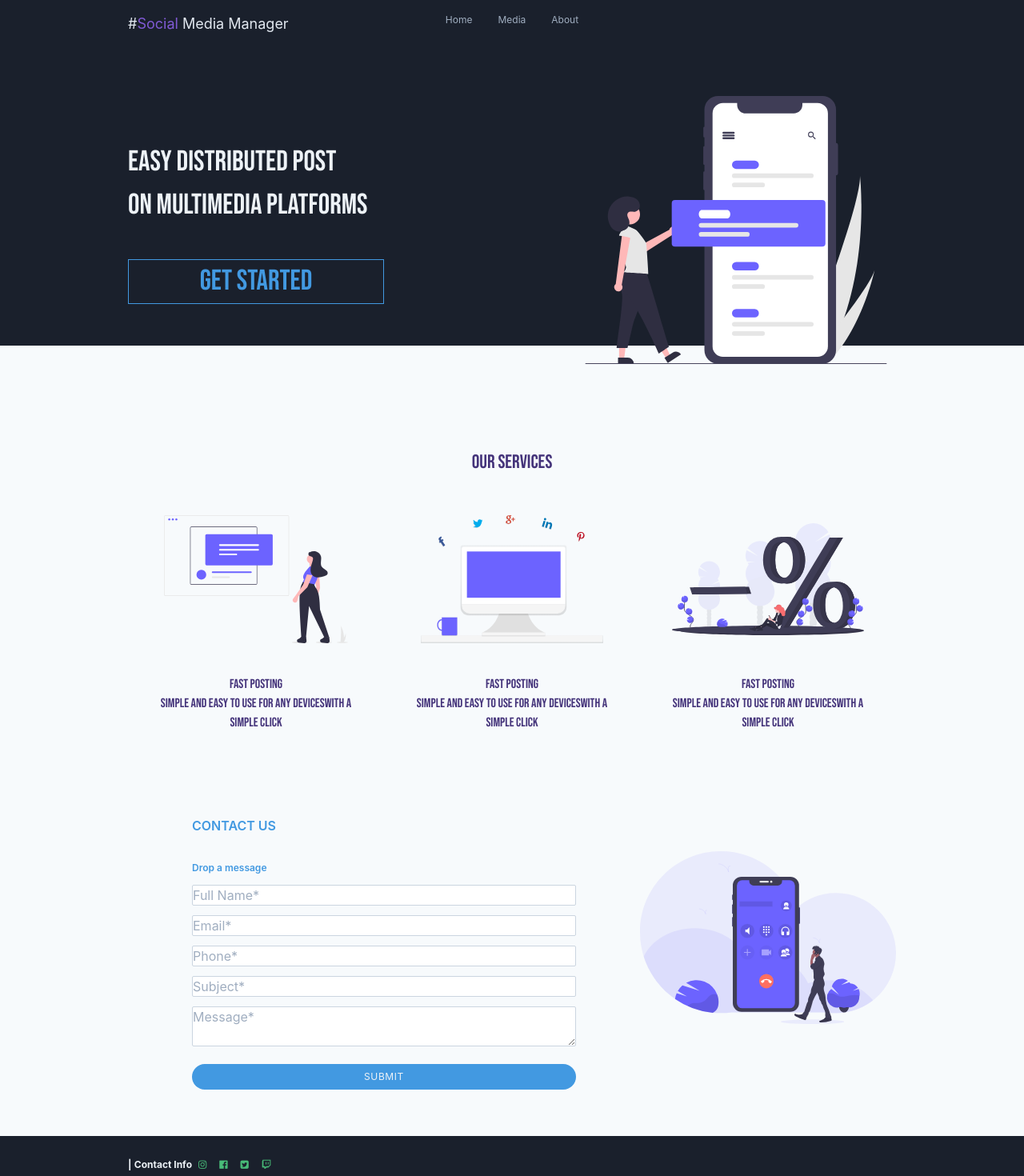
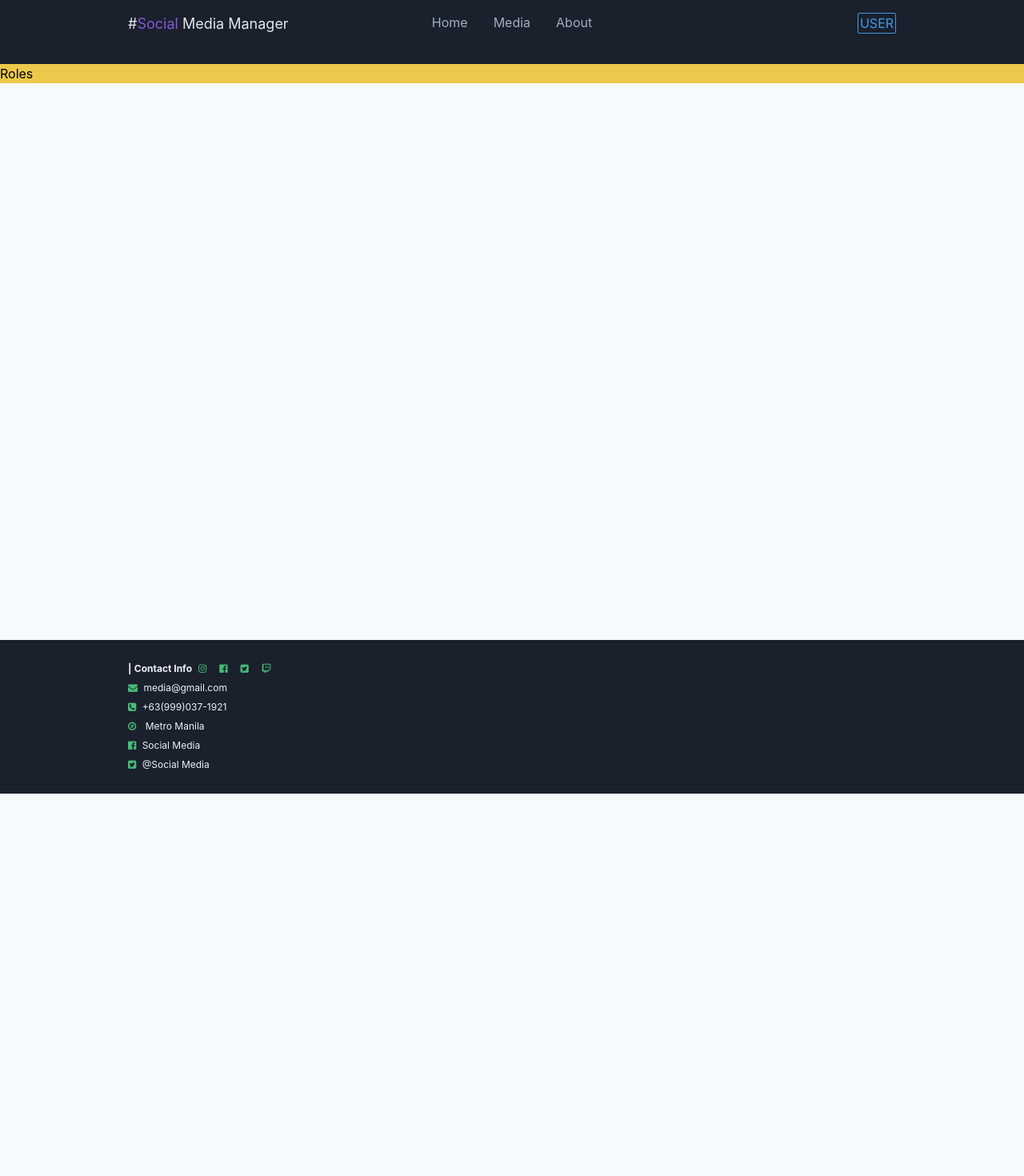
Before and after one commit to creative-bubble/social-media-manager, a React (Create React App) app in the folder client/: page /controls in a window 1280 px wide. Shown: the top 1470 px of the page at 80% size. After the commit the page ends 992 px from the top, so only its background shows below. Built offline with nearby package versions, Linux system fonts and the light colour scheme.

Commit message:
fixed footer/added Containers/ newPage Controls

```diff
--- a/client/src/App.js
+++ b/client/src/App.js
@@ -1,18 +1,21 @@
 import React from 'react';
-import './App.css';
-import Home from './containers/home';
 import Navbar from './components/mainComponents/navbar';
-import Contact from './components/mainComponents/contact';
+import Routes from  './routes';
 import Footer from './components/mainComponents/footer';
+import {BrowserRouter as Router} from 'react-router-dom';
 
 function mainApp(){
   return(
     <>
-      <Navbar />
-      <Home />
-      <Contact />
-      <br />
-      <Footer />
+      <div id="page-container" className="w-full m-0 p-0 bg-gray-100 grid grid-cols-1">
+          <div id="main-content" className="min-h-screen">
+              <Router>
+                  <Navbar />
+                  <Routes />
+              </Router>
+          </div>
+          <Footer />
+      </div>
     </>
   )
 }
--- a/client/src/components/mainComponents/contact/index.js
+++ b/client/src/components/mainComponents/contact/index.js
@@ -3,28 +3,28 @@ import Input from '../../miniComponents/input';
 
 function Contact(){
     return(
-        <div class="h-100 mt-6 sm:mt-0">
-        <div class="relative sm:w-9/12 h-full flex flex-col mx-auto">
-          <br class="sm:hidden" />
-          <div class="w-full h-101 mx-auto md:absolute md:left-0 md:w-8/12 md:h-88">
-                <div class="w-9/12 h-56 mx-auto">
-                    <div class="relative h-16 sm:h-20 flex justify-center sm:justify-start">
-                        <h2 class="absolute mt-6 font-semibold text-blue-500">CONTACT US</h2>
+        <div className="container-xl mt-6 pb-20 sm:mt-0">
+            <div className="relative sm:w-9/12 mx-auto flex flex-col md:flex-row">
+                <br className="sm:hidden" />
+                <div className=" w-full md:w-6/12">
+                    <div className="w-9/12 mx-auto">
+                        <div className="relative h-16 sm:h-20 flex justify-center sm:justify-start">
+                            <h2 className="absolute mt-6 font-semibold text-blue-500">CONTACT US</h2>
+                        </div>
+
+                        <p className="text-xs font-semibold text-blue-500">Drop a message</p>
+                        <Input className="Full Name*"></Input>
+                        <Input className="Email*"></Input>
+                        <Input className="Phone*"></Input>
+                        <Input className="Subject*"></Input>
+                        <textarea className="w-full h-40 mt-3 rounded-sm border border-gray-400 focus:outline-none focus:border-blue-500"  placeholder="Message*"></textarea>
+                        <button className="w-full h-8 mt-4 text-xs rounded-full bg-blue-500 text-gray-200 tracking-wider focus:outline-none active:bg-blue-400 ">SUBMIT</button>
                     </div>
-
-                    <p class="text-xs font-semibold text-blue-500">Drop a message</p>
-                    <Input placeholder="Full Name*"></Input>
-                    <Input placeholder="Email*"></Input>
-                    <Input placeholder="Phone*"></Input>
-                    <Input placeholder="Subject*"></Input>
-                    <textarea class="w-full mt-3 rounded-sm border border-gray-400 focus:outline-none focus:border-blue-500"  placeholder="Message*"></textarea>
-                    <button class="w-full h-8 mt-4 text-xs rounded-full bg-blue-500 text-gray-200 tracking-wider focus:outline-none active:bg-blue-400 ">SUBMIT</button>
-              </div>
-          </div>
-          <div class="w-full h-2 mx-auto hidden md:block md:absolute md:right-0 md:w-4/12 md:h-88">
-              <img class="sm:absolute h-full w-full object-contain" src={require("../../../img/contact.svg")} alt="media1" />
-          </div>
-        </div>
+                </div>
+                <div className="absolute bottom-0 right-0 w-6/12 h-64 mx-auto hidden md:block">
+                      <img className="h-full w-full object-contain" src={require("../../../img/contact.svg")} alt="media1" />
+                </div>
+            </div>
       </div>
     )
 }
--- a/client/src/components/mainComponents/footer/index.js
+++ b/client/src/components/mainComponents/footer/index.js
@@ -2,34 +2,34 @@ import React from 'react';
 
 function Footer(){
     return(
-        <div class="bg-gray-900">
-            <div class="w-9/12 mx-auto">
-                <div class="relative h-48">
-                    <div class="absolute w-full h-32 mt-0 pt-6 text-xs text-gray-200 lg:w-8/12 lg:h-40 lg:text-md leading-loose">
-                        <div class="flex flex-row">
-                            <div><span class="font-bold">|</span> <span class="font-bold"> Contact Info</span></div>
+        <footer className="container-xl w-full h-48 bg-gray-900">
+            <div className="w-9/12 mx-auto">
+                <div className="relative h-48">
+                    <div className="absolute w-full h-32 mt-0 pt-6 text-xs text-gray-200 lg:w-8/12 lg:h-40 lg:text-md leading-loose">
+                        <div className="flex flex-row">
+                            <div><span className="font-bold">|</span> <span class="font-bold"> Contact Info</span></div>
                             <div>
-                                <i class="fa fa-instagram text-green-500 px-2" aria-hidden="true"></i>
-                                <i class="fa fa-facebook-official text-green-500 px-2" aria-hidden="true"></i>
-                                <i class="fa fa-twitter-square text-green-500 px-2" aria-hidden="true"></i>
-                                <i class="fa fa-twitch text-green-500 px-2" aria-hidden="true"></i>
+                                <i className="fa fa-instagram text-green-500 px-2" aria-hidden="true"></i>
+                                <i className="fa fa-facebook-official text-green-500 px-2" aria-hidden="true"></i>
+                                <i className="fa fa-twitter-square text-green-500 px-2" aria-hidden="true"></i>
+                                <i className="fa fa-twitch text-green-500 px-2" aria-hidden="true"></i>
                             </div>
                         </div>
-                        <div class="flex flex-col">
+                        <div className="flex flex-col">
                             <div>
-                                <div><i class="fa fa fa-envelope text-green-500 pr-1" aria-hidden="true"></i> media@gmail.com</div>
-                                <div><i class="fa fa-phone-square text-green-500 pr-1" aria-hidden="true"></i> +63(999)037-1921</div>
-                                <div><i class="fa fa fa-compass text-green-500 pr-2" aria-hidden="true"></i> Metro Manila</div>
+                                <div><i className="fa fa fa-envelope text-green-500 pr-1" aria-hidden="true"></i> media@gmail.com</div>
+                                <div><i className="fa fa-phone-square text-green-500 pr-1" aria-hidden="true"></i> +63(999)037-1921</div>
+                                <div><i className="fa fa fa-compass text-green-500 pr-2" aria-hidden="true"></i> Metro Manila</div>
                             </div>
                             <div>
-                                <div><i class="fa fa-facebook-official text-green-500 pr-1" aria-hidden="true"></i> Social Media</div>
-                                <div><i class="fa fa-twitter-square text-green-500 pr-1" aria-hidden="true"></i> @Social Media</div>
+                                <div><i className="fa fa-facebook-official text-green-500 pr-1" aria-hidden="true"></i> Social Media</div>
+                                <div><i className="fa fa-twitter-square text-green-500 pr-1" aria-hidden="true"></i> @Social Media</div>
                             </div>
                         </div>
                     </div>
                 </div>
             </div>
-        </div>
+        </footer>
     )
 }
 
--- a/client/src/components/mainComponents/navbar/index.js
+++ b/client/src/components/mainComponents/navbar/index.js
@@ -1,36 +1,60 @@
 import React from 'react';
 import './styles.css';
-
+import { Link } from 'react-router-dom';
 
 function Navbar(){
-    const [isOpen, toggle] = React.useReducer(isOpen => !isOpen, false);
+    const [isOpenNav, toggleNav] = React.useReducer(isOpenNav => !isOpenNav, false);
+    const [isOpenUser, toggleUser] = React.useReducer(isOpenUser => !isOpenUser, false);
     return(
-        <div class="fixed w-full h-20 pt-4 text-gray-300 bg-gray-900 text-xs z-10 sm:relative">
-            <div class="flex flex-col sm:flex-row sm:justify-center sm:relative sm:w-9/12 sm:mx-auto">
-                <div class="ml-2 sm:ml-0 sm:text-md md:text-lg sm:absolute sm:left-0">
-                    #<span class="text-purple-600">Social</span> Media Manager
+        <div className="container-xl bg-gray-900">
+                <div className="fixed w-full h-20 pt-4 text-gray-300 bg-gray-900 z-10 flex flex-row sm:justify-center sm:relative sm:w-9/12 sm:mx-auto">
+
+                        {/* sample site logo/name */}
+                        <div className="ml-2 sm:ml-0 text-xs md:text-sm lg:text-lg sm:absolute sm:left-0">
+                            #<span className="text-purple-600">Social</span> Media Manager
                         </div>
 
-                <button class="fixed right-0 top-0 mt-4 mx-4 z-10 sm:hidden border border-blue-500 text-blue-500 w-12 hover:bg-blue-500 hover:text-gray-200 focus:outline-none"
-                        onClick={toggle}>
-                        {isOpen?'Close':'Open'}
+                        {/* button for link:mobile */}
+                        <button className="fixed right-0 top-0 mt-4 mx-4 z-10 sm:hidden border border-blue-500 text-blue-500 w-8 h-8 hover:bg-blue-500 hover:text-gray-200 focus:outline-none"
+                                onClick={toggleNav}>
+                                {isOpenNav
+                                   ?
+                                  <i class="fa fa-window-close-o" aria-hidden="true"></i>
+                                   :
+                                  <i class="fa fa-bars" aria-hidden="true"></i>
+                                }
                         </button>
 
-                <div id="nav-container" class={isOpen?'active bg-gray-900':"sm:static sm:flex sm:pt-0"}>
-                    <nav class="text-xs text-gray-500 ml-2 sm:ml-0">
-                        <ul class="sm:grid sm:grid-flow-col sm:gap-8">
-                            <li class="border-b border-gray-900 cursor-pointer hover:bg-gray-800 sm:hover:bg-transparent sm:hover:border-green-400 rounded">
-                                <a href="/" >Home</a>
+                        {/* Links */}
+                        <div id="nav-container" className={isOpenNav?'active bg-gray-900':"sm:static sm:flex sm:pt-0"}>
+                            <nav className="text-gray-500 ml-2 sm:ml-0">
+                                <ul className="text-xs md:text-base sm:grid sm:grid-flow-col sm:gap-8">
+                                    <li className="border-b border-gray-900 cursor-pointer hover:bg-gray-800 sm:hover:bg-transparent sm:hover:border-green-400 rounded">
+                                        <Link to="/" >Home</Link>
                                     </li>
-                            <li class="mt-1 sm:mt-0 border-b border-gray-900 cursor-pointer hover:bg-gray-800 sm:hover:bg-transparent sm:hover:border-green-400 rounded">
-                                <a href="/media">Media</a>
+                                    <li className="mt-1 sm:mt-0 border-b border-gray-900 cursor-pointer hover:bg-gray-800 sm:hover:bg-transparent sm:hover:border-green-400 rounded">
+                                        <Link to="/media">Media</Link>
                                     </li>
-                            <li class="mt-1 sm:mt-0  border-b border-gray-900 cursor-pointer hover:bg-gray-800 sm:hover:bg-transparent sm:hover:border-green-400 rounded">
-                                <a href="/about" >About</a>
+                                    <li className="mt-1 sm:mt-0  border-b border-gray-900 cursor-pointer hover:bg-gray-800 sm:hover:bg-transparent sm:hover:border-green-400 rounded">
+                                        <Link to="/about" >About</Link>
                                     </li>
                                 </ul>
                             </nav>
                         </div>
+
+                        {/* User button */}
+                        <div className="w-12 pl-2 sm:pl-0 sm:absolute sm:right-0">
+                            <button className="w-full border border-blue-500 bg-transparent text-blue-500 rounded-sm focus:outline-none hover:bg-blue-500 hover:text-gray-300"
+                                    onClick={toggleUser}>USER</button>
+
+                            {isOpenUser?
+                                <div className="w-48  mt-1 text-black bg-gray-100 flex flex-col rounded-md shadow-xl">
+                                    <Link to="#" className="px-3 py-1 text-gray-800 hover:bg-indigo-500 hover:text-white" onClick={toggleUser}>Profile</Link>
+                                    <Link to="#" className="px-3 py-1 text-gray-800 hover:bg-indigo-500 hover:text-white" onClick={toggleUser}>Settings</Link>
+                                    <Link to="/controls" className="px-3 py-1 text-gray-800 hover:bg-indigo-500 hover:text-white" onClick={toggleUser}>IAM</Link>
+                                </div>:''}
+                        </div>
+
                     </div>
             </div>
     )
--- a/client/src/components/mainComponents/navbar/styles.css
+++ b/client/src/components/mainComponents/navbar/styles.css
@@ -1,7 +1,7 @@
 @media only screen and (max-width:640px){
     #nav-container{
         top:0;
-        margin-top: -80px;
+        margin-top: -85px;
         z-index: +1;
         position: fixed;
         width:100%;
--- a/client/src/components/miniComponents/card/index.js
+++ b/client/src/components/miniComponents/card/index.js
@@ -2,11 +2,11 @@ import React from 'react';
 
 function Card(prop){
     return(
-        <div class="w-12/12 mt-6 sm:w-3/12 sm:h-88">
-            <div class="w-full relative sm:h-40">
+        <div className="w-12/12 mt-6 sm:w-3/12 sm:h-88">
+            <div className="w-full relative sm:h-40">
                 {prop.children}
             </div>
-            <div class="mt-2 text-md sm:text-md sm:mt-10 text-purple-900 text-center font-Bebas">
+            <div className="mt-2 text-md sm:text-md sm:mt-10 text-purple-900 text-center font-Bebas">
                 <h3>Fast Posting</h3>
                 <span>Simple and Easy to use for any Devices</span>
                 <span>with a simple click</span>
--- a/client/src/components/miniComponents/input/index.js
+++ b/client/src/components/miniComponents/input/index.js
@@ -4,7 +4,7 @@ import React from 'react';
 function Input({placeholder}){
     return(
         <div>
-            <input class="w-full mt-3 rounded-sm border border-gray-400 focus:outline-none focus:border-blue-500" placeholder={placeholder}/>
+            <input className="w-full mt-3 rounded-sm border border-gray-400 focus:outline-none focus:border-blue-500" placeholder={placeholder}/>
         </div>
     )
 }
--- /dev/null
+++ b/client/src/containers/controls/index.js
@@ -0,0 +1,11 @@
+import React from 'react';
+
+function Controls(){
+    return(
+        <div className="bg-yellow-500">
+            Roles
+        </div>
+    )
+}
+
+export default Controls;
--- a/client/src/containers/home/index.js
+++ b/client/src/containers/home/index.js
@@ -1,43 +1,51 @@
 import React from 'react';
 import Card from '../../components/miniComponents/card';
+import Contact from '../../components/mainComponents/contact';
 
 function Home(){
     return(
         <>
-        <div class="h-88 bg-gray-900">
-            <div class="w-9/12 mx-auto relative">
-                <div class="text-3xl sm:text-4xl font-Bebas pt-12">
-                    <div class="pt-12 flex flex-col  text-gray-200 w-full text-center lg:text-left">
+            <section className="container-xl bg-gray-900">
+                <div className="h-88 ">
+                    <div className="w-9/12 mx-auto relative">
+                        <div className="text-3xl sm:text-4xl font-Bebas pt-12">
+                            <div className="pt-12 flex flex-col  text-gray-200 w-full text-center lg:text-left">
                                 <span>Easy Distributed Post</span>
                                 <span>On Multimedia Platforms</span>
                                 <div>
-                            <button class="w-8/12 mt-10 lg:w-4/12 border border-blue-500 text-blue-500 hover:bg-blue-500 hover:text-gray-200">GET STARTED</button>
+                                    <button className="w-8/12 mt-10 lg:w-4/12 border border-blue-500 text-blue-500 hover:bg-blue-500 hover:text-gray-200">GET STARTED</button>
                                 </div>
                             </div>
                         </div>
-                <div class="w-5/12 h-76 absolute right-0 top-0 hidden lg:block md:mt-10">
-                    <img class="object-containt" src={require("../../img/img1.svg")} alt="media2" />
+                        <div className="w-5/12 h-76 absolute right-0 top-0 hidden lg:block md:mt-10">
+                            <img className="object-containt" src={require("../../img/img1.svg")} alt="media2" />
                         </div>
                     </div>
                 </div> {/* End of CTO */}
-        <div class="mt-1 md:mt-8 lg:mt-32">
-            <div class="w-9/12 mx-auto">
-                <div class="flex justify-center pt-12 sm:pt-0">
-                    <h2 class="font-Bebas text-2xl text-purple-900">Our Services</h2>
+            </section>
+
+            <section className="container-xl">
+                <div className="mt-1 md:mt-8 lg:mt-32">
+                    <div className="w-9/12 mx-auto">
+                        <div className="flex justify-center pt-12 sm:pt-0">
+                            <h2 className="font-Bebas text-2xl text-purple-900">Our Services</h2>
                         </div>
                         <div class="mt-2 flex flex-col sm:flex-row sm:justify-around sm:mt-6 ">
                             <Card>
-                        <img class="sm:absolute h-full w-full object-contain" src={require("../../img/1imgService.svg")} alt="media1" />
+                                <img className="sm:absolute h-full w-full object-contain" src={require("../../img/1imgService.svg")} alt="media1" />
                             </Card>
                             <Card>
-                        <img class="sm:absolute h-full w-full object-contain" src={require("../../img/2imgService.svg")} alt="media1" />
+                                <img className="sm:absolute h-full w-full object-contain" src={require("../../img/2imgService.svg")} alt="media1" />
                             </Card>
                             <Card>
-                        <img class="sm:absolute h-full w-full object-contain" src={require("../../img/3imgService.svg")} alt="media1" />
+                                <img className="sm:absolute h-full w-full object-contain" src={require("../../img/3imgService.svg")} alt="media1" />
                             </Card>
                         </div>
                     </div>
                 </div>
+            </section>
+
+            <Contact />
         </>
     )
 }
--- /dev/null
+++ b/client/src/routes/index.js
@@ -0,0 +1,19 @@
+import React from 'react';
+import {Switch, Route } from 'react-router-dom';
+import Home from '../containers/home';
+import Controls from '../containers/controls'
+
+function Routes(){
+    return(
+        <Switch>
+            <Route exact path='/'>
+                <Home />
+            </Route>
+            <Route path='/controls'>
+                <Controls />
+            </Route>
+        </Switch>
+    )
+}
+
+export default Routes;
```
Lines whose indentation alone changed are shown as unchanged.
